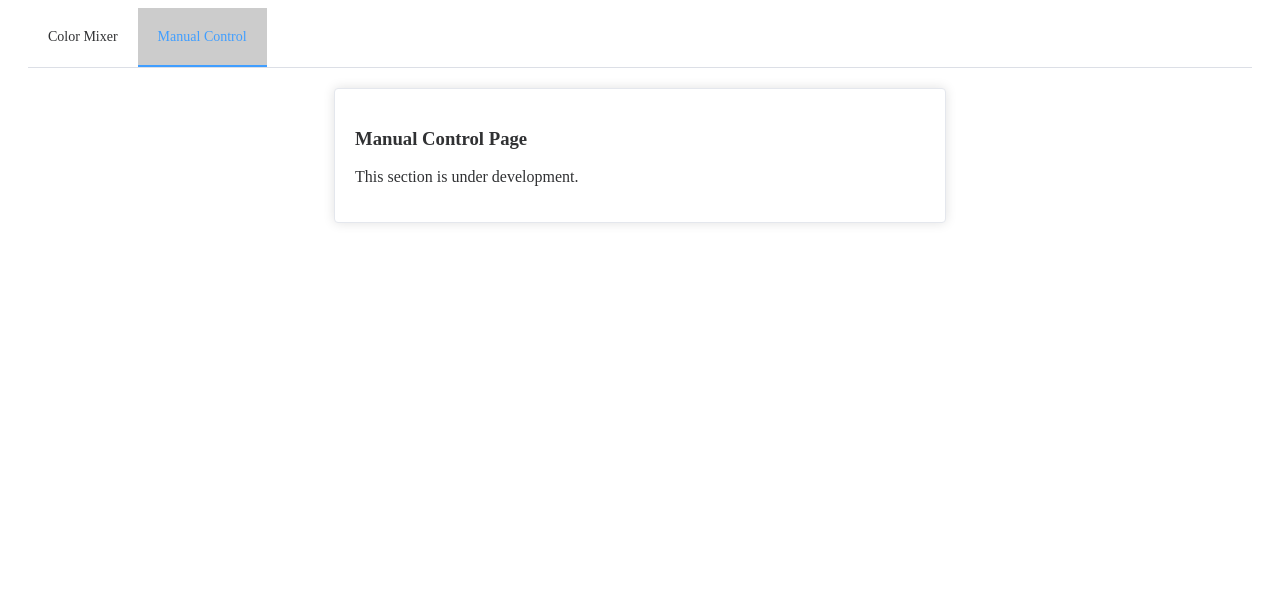
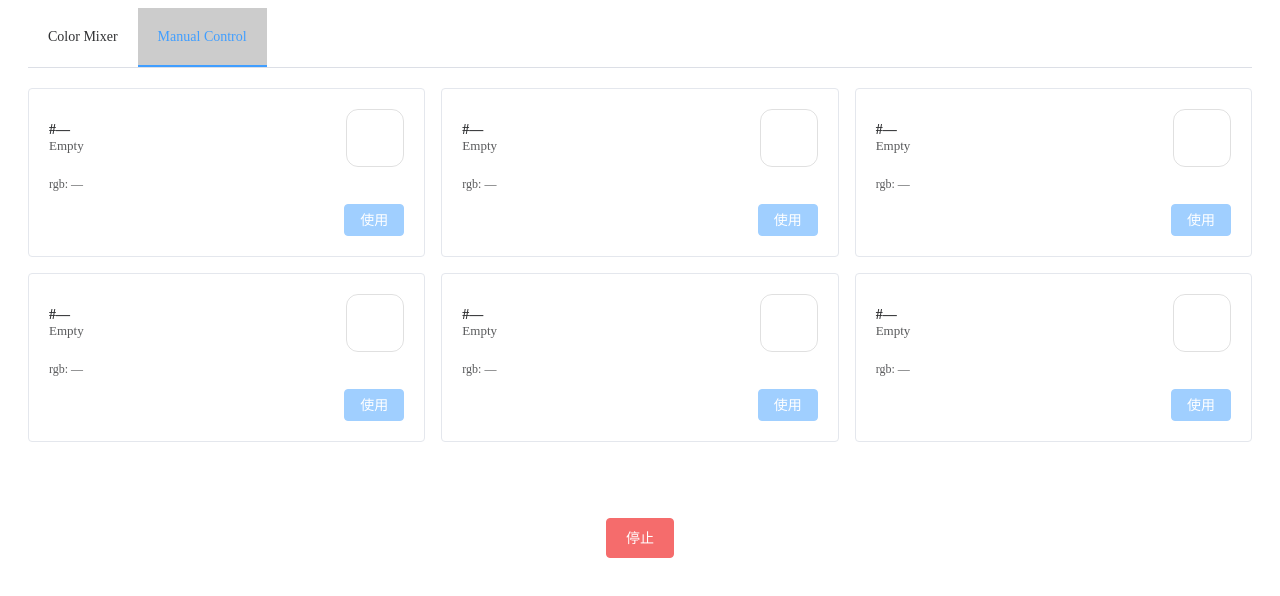
Before and after one commit to AaronWu-train/color-mixer, a Vue app in the folder web/: page / in a window 1280 px wide. Both pictures are taken after a click on the item "Manual Control". Shown: the top 596 px of the page. Built offline with nearby package versions, Linux system fonts and the light colour scheme; no server answers.

Commit message:
feat: implement ColorCard and ColorCardGrid components for color display and selection

```diff
--- a/web/src/App.vue
+++ b/web/src/App.vue
@@ -90,13 +90,9 @@
         </el-row>
       </div>
       <div v-show="activeMenu === 'manual'">
-        <el-row type="flex" justify="center" align="middle">
-          <el-col :span="12">
-            <el-card>
-              <h3>Manual Control Page</h3>
-              <p>This section is under development.</p>
-            </el-card>
-          </el-col>
+        <ColorCardGrid :colors="palette" @use="doseColor" />
+        <el-row type="flex" justify="center" align="middle" class="mix-row" :gutter="20">
+          <el-button type="danger" size="large" @click="stopDose"> 停止 </el-button>
         </el-row>
       </div>
     </el-main>
@@ -108,6 +104,7 @@ import { ref, onMounted, computed } from 'vue'
 import axios from 'axios'
 import { Refresh, ArrowRight } from '@element-plus/icons-vue'
 import { ElMessage } from 'element-plus'
+import ColorCardGrid from '@/components/ColorCardGrid.vue'
 
 // --- 狀態宣告 ---
 const WS_BASE = ref(import.meta.env.VITE_WS_BASE_URL)
@@ -119,6 +116,7 @@ const statusState = ref('idle')
 const statusMessage = ref('No additional message.')
 const statusTimestamp = ref('')
 const mixingActive = ref(false)
+const palette = ref([])
 
 // WebSocket 實例
 let wsColor = null
@@ -167,6 +165,24 @@ const fetchStatus = async () => {
     console.error('Error fetching status:', err)
     ElMessage({
       message: 'Error fetching status: ' + err,
+      type: 'error',
+    })
+  }
+}
+
+const fetchPalette = async () => {
+  try {
+    const res = await axios.get('/palette')
+    palette.value = res.data || []
+    ElMessage({
+      message: 'Palette fetched successfully!',
+      type: 'success',
+    })
+    console.log('Fetched palette:', palette.value)
+  } catch (err) {
+    console.error('Error fetching palette:', err)
+    ElMessage({
+      message: 'Error fetching palette: ' + err,
       type: 'error',
     })
   }
@@ -301,6 +317,53 @@ const stopMix = async () => {
     })
 }
 
+const stopDose = async () => {
+  await axios
+    .post('/stop')
+    .then(() => {
+      ElMessage({
+        message: 'Dosing stopped.',
+        type: 'info',
+      })
+      mixingActive.value = false
+    })
+    .catch((err) => {
+      console.error(err.response.data.detail || err)
+      ElMessage({
+        message: err.response.data.detail || err,
+        type: 'error',
+      })
+    })
+}
+
+const doseColor = async (color) => {
+  let id = color.id
+  let colorName = color.name
+  let volume = 10.0 // 預設劑量
+  const doseInfo = {
+    id,
+    name: colorName,
+    volume,
+  }
+  const payload = [doseInfo]
+
+  await axios
+    .post('/dose', payload)
+    .then(() => {
+      ElMessage({
+        message: `Dosing ${colorName}...`,
+        type: 'info',
+      })
+    })
+    .catch((err) => {
+      console.error('Error dosing color:', err)
+      ElMessage({
+        message: 'Error dosing color: ' + err,
+        type: 'error',
+      })
+    })
+}
+
 // 切換導覽列選項
 const handleMenuSelect = (index) => {
   activeMenu.value = index
@@ -310,6 +373,7 @@ const handleMenuSelect = (index) => {
 onMounted(() => {
   // 初次載入時可啟動狀態檢查
   fetchStatus()
+  fetchPalette()
   startStatusWebsocket()
 })
 </script>
--- /dev/null
+++ b/web/src/components/ColorCard.vue
@@ -0,0 +1,78 @@
+<template>
+  <el-card shadow="hover" class="color-card">
+    <div class="top">
+      <div class="title">
+        <div class="id">#{{ color?.id ?? '—' }}</div>
+        <div class="name">{{ color?.name ?? 'Empty' }}</div>
+      </div>
+
+      <div class="swatch" :style="color ? { backgroundColor: rgbCss(color.rgb) } : {}" />
+    </div>
+
+    <div class="meta">
+      <div class="rgb">rgb: {{ color ? color.rgb.join(', ') : '—' }}</div>
+    </div>
+
+    <div class="actions">
+      <el-button type="primary" :disabled="!color" @click="onUse"> 使用 </el-button>
+    </div>
+  </el-card>
+</template>
+
+<script setup>
+const props = defineProps({
+  color: {
+    type: Object, // { id: number, name: string, rgb: [number, number, number] } | null
+    default: null,
+  },
+})
+
+const emit = defineEmits(['use'])
+
+function rgbCss(rgb) {
+  const [r, g, b] = rgb
+  return `rgb(${r}, ${g}, ${b})`
+}
+
+function onUse() {
+  if (!props.color) return
+  emit('use', props.color)
+}
+</script>
+
+<style scoped>
+.color-card {
+  margin-bottom: 16px;
+}
+.top {
+  display: flex;
+  align-items: center;
+  justify-content: space-between;
+  gap: 12px;
+}
+.title .id {
+  font-weight: 700;
+  font-size: 14px;
+  line-height: 1.2;
+}
+.title .name {
+  font-size: 13px;
+  opacity: 0.8;
+}
+.swatch {
+  width: 56px;
+  height: 56px;
+  border-radius: 12px;
+  border: 1px solid rgba(0, 0, 0, 0.12);
+}
+.meta {
+  margin-top: 10px;
+  font-size: 12px;
+  opacity: 0.8;
+}
+.actions {
+  margin-top: 12px;
+  display: flex;
+  justify-content: flex-end;
+}
+</style>
--- /dev/null
+++ b/web/src/components/ColorCardGrid.vue
@@ -0,0 +1,31 @@
+<template>
+  <el-row :gutter="16">
+    <el-col v-for="(item, idx) in cards" :key="idx" :xs="24" :sm="12" :md="8">
+      <ColorCard :color="item" @use="(c) => emit('use', c)" />
+    </el-col>
+  </el-row>
+</template>
+
+<script setup>
+import { computed } from 'vue'
+import ColorCard from './ColorCard.vue'
+
+const props = defineProps({
+  colors: {
+    type: Array,
+    default: () => [],
+  },
+  count: {
+    type: Number,
+    default: 6,
+  },
+})
+
+const emit = defineEmits(['use'])
+
+const cards = computed(() => {
+  const arr = [...props.colors]
+  while (arr.length < props.count) arr.push(null)
+  return arr.slice(0, props.count)
+})
+</script>
```
